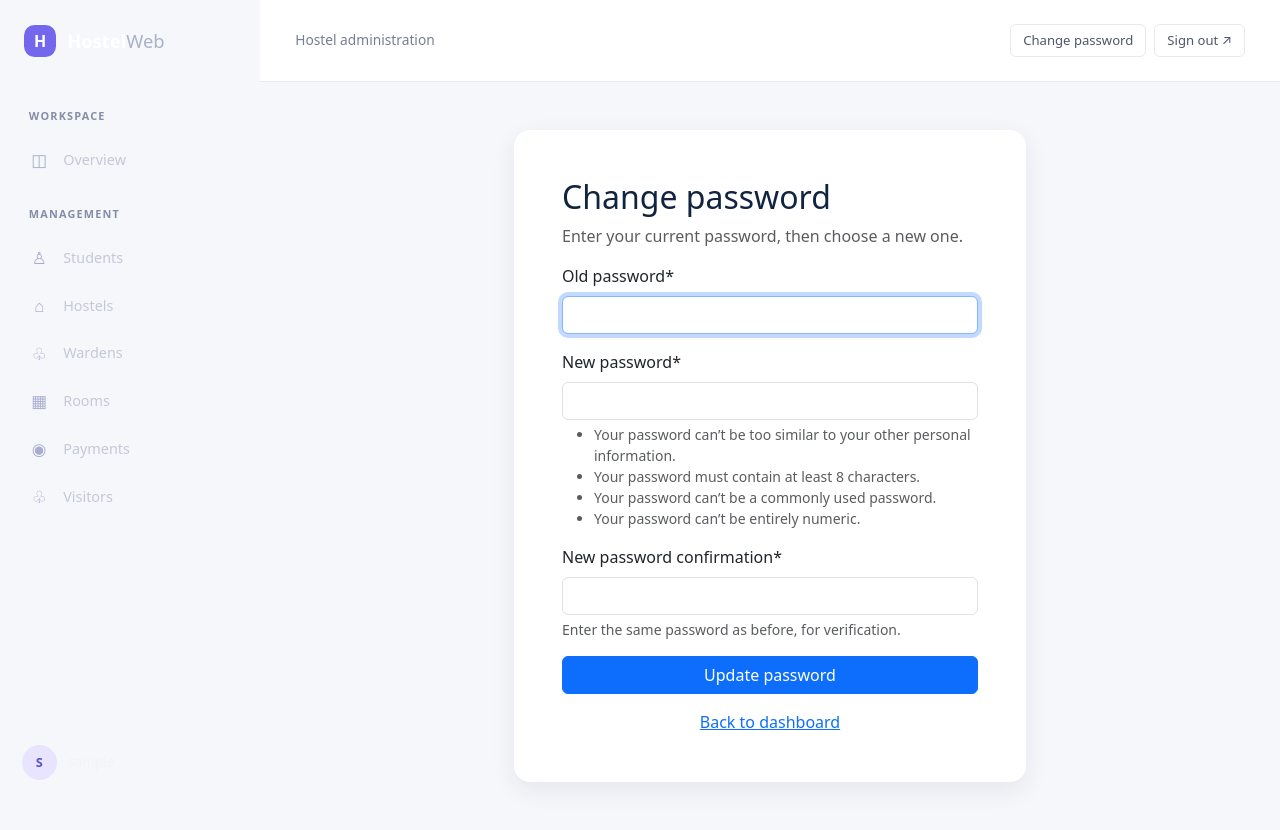
After one commit to sulphurmajor/hostel_management_web_app, a Django app: page /password/change/ in a window 1280 px wide. The commit adds this page. Run offline with Django 5.2, Linux system fonts and the light colour scheme; the visitor is signed in with stand-in values (Sample User, id 1); some libraries are stand-ins or nearby versions.

Commit message:
Add admin login and password change page

```diff
--- a/hostel/templates/base.html
+++ b/hostel/templates/base.html
@@ -56,10 +56,13 @@
                     <span aria-hidden="true">☰</span>
                 </button>
                 <span class="topbar-label">Hostel administration</span>
-                <form method="post" action="{% url 'logout' %}">
-                    {% csrf_token %}
-                    <button class="btn btn-signout" type="submit">Sign out <span aria-hidden="true">↗</span></button>
-                </form>
+                <div class="d-flex align-items-center gap-2">
+                    <a class="btn btn-signout" href="{% url 'password_change' %}">Change password</a>
+                    <form method="post" action="{% url 'logout' %}">
+                        {% csrf_token %}
+                        <button class="btn btn-signout" type="submit">Sign out <span aria-hidden="true">↗</span></button>
+                    </form>
+                </div>
             </header>
     {% else %}
     <nav class="navbar navbar-expand-lg">
--- /dev/null
+++ b/hostel/templates/password_change.html
@@ -0,0 +1,17 @@
+{% extends "base.html" %}
+{% load crispy_forms_tags %}
+{% block title %}Change password | HostelWeb{% endblock %}
+{% block content %}
+<main class="container py-5">
+    <section class="card p-4 p-md-5 mx-auto login-card">
+        <h1 class="page-heading h2">Change password</h1>
+        <p class="text-muted">Enter your current password, then choose a new one.</p>
+        <form method="post">
+            {% csrf_token %}
+            {{ form|crispy }}
+            <button class="btn btn-primary w-100" type="submit">Update password</button>
+        </form>
+        <a class="mt-3 text-center" href="{% url 'index_view' %}">Back to dashboard</a>
+    </section>
+</main>
+{% endblock %}
--- a/hostelman/urls.py
+++ b/hostelman/urls.py
@@ -16,7 +16,7 @@ Including another URLconf
 """
 from django.contrib import admin
 from django.contrib.auth import views as auth_views
-from django.urls import path
+from django.urls import path, reverse_lazy
 
 from hostel.views import (
     hostel_form_view,
@@ -37,6 +37,19 @@ from hostel.views import (
 urlpatterns = [
     path('admin/', admin.site.urls),
     path('login/', auth_views.LoginView.as_view(template_name='login.html'), name='login'),
+    path(
+        'password/change/',
+        auth_views.PasswordChangeView.as_view(
+            template_name='password_change.html',
+            success_url=reverse_lazy('password_change_done'),
+        ),
+        name='password_change',
+    ),
+    path(
+        'password/change/done/',
+        auth_views.PasswordChangeDoneView.as_view(template_name='password_change_done.html'),
+        name='password_change_done',
+    ),
     path('logout/', auth_views.LogoutView.as_view(), name='logout'),
     path('', index_view, name="index_view"),
     path('payments/', payments_view, name='payments_view'),
--- a/render.yaml
+++ b/render.yaml
@@ -9,7 +9,7 @@ services:
     name: hostel-management
     runtime: python
     plan: free
-    buildCommand: pip install -r requirements.txt && python manage.py collectstatic --no-input && python manage.py migrate --noinput
+    buildCommand: pip install -r requirements.txt && python manage.py collectstatic --no-input && python manage.py migrate --noinput && python manage.py bootstrap_admin
     startCommand: gunicorn hostelman.wsgi:application --bind 0.0.0.0:$PORT
     healthCheckPath: /login/
     envVars:
```
Also changed, not shown: hostel/management/commands/bootstrap_admin.py (added, +37 -0 lines), hostel/templates/password_change_done.html (added, +11 -0 lines), README.md, hostel/management/__init__.py (added), hostel/management/commands/__init__.py (added).
